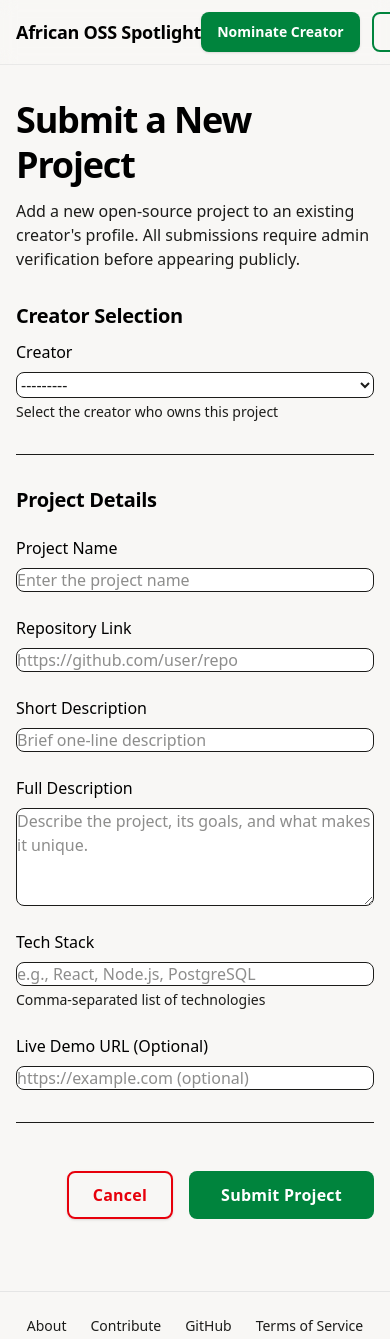
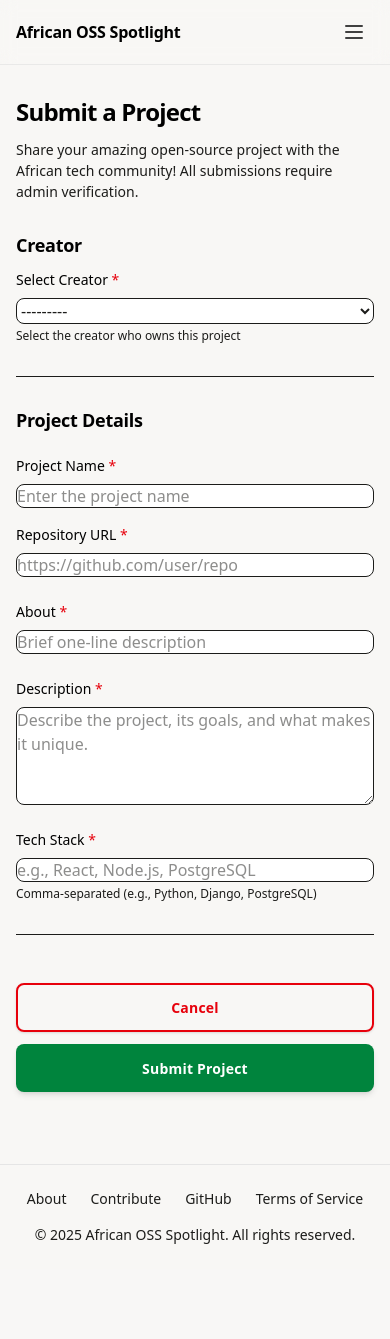
Before and after one commit to JohananOppongAmoateng/African-OSS-Spotlight, a Django app: page /projects/submit/ in a window 390 px wide. Shown: the top 1339 px of the page. After the commit the page ends 1244 px from the top, so only its background shows below. Run offline with Django 5.2, Linux system fonts and the light colour scheme; data that the repository does not hold is empty; style sheets or scripts are compiled from the project's sources; some libraries are stand-ins or nearby versions; some web fonts are replaced.

Commit message:
make site responsive

```diff
--- a/pyproject.toml
+++ b/pyproject.toml
@@ -9,4 +9,5 @@
     "django-tailwind[cookiecutter,honcho,reload]>=4.4.1",
     "faker>=38.2.0",
     "pillow>=12.0.0",
+    "whitenoise>=6.11.0",
 ]
--- a/templates/navbar.html
+++ b/templates/navbar.html
@@ -1,10 +1,10 @@
 <header
     class="sticky top-0 z-20 flex items-center justify-between whitespace-nowrap border-b border-neutral-200/80 dark:border-neutral-800/80 px-4 sm:px-6 lg:px-10 py-3 bg-background-light/90 dark:bg-background-dark/90 backdrop-blur-sm">
-    <div class="flex items-center gap-8">
+    <div class="flex items-center gap-4 sm:gap-8">
         <div class="flex items-center gap-3 text-primary-black dark:text-white">
-            <h2 class="text-lg font-bold tracking-[-0.015em]">African OSS Spotlight</h2>
+            <h2 class="text-base sm:text-lg font-bold tracking-[-0.015em]">African OSS Spotlight</h2>
         </div>
-        <nav class="hidden md:flex items-center gap-8">
+        <nav class="hidden md:flex items-center gap-6 lg:gap-8">
             <a class="text-sm font-medium text-neutral-700 dark:text-neutral-300 hover:text-panafrican-green dark:hover:text-panafrican-yellow transition-colors"
                 href="{% url 'home' %}">Home</a>
             <a class="text-sm font-medium text-neutral-700 dark:text-neutral-300 hover:text-panafrican-green dark:hover:text-panafrican-yellow transition-colors"
@@ -13,14 +13,78 @@
                 href="{% url 'explore-projects' %}">Projects</a>
         </nav>
     </div>
-    <div class="flex gap-3">
+
+    <!-- Desktop Buttons -->
+    <div class="hidden md:flex gap-2 lg:gap-3">
         <a href="{% url 'submit-creator' %}"
-            class="flex items-center justify-center rounded-lg px-4 py-2 text-sm font-bold bg-panafrican-green hover:bg-panafrican-green/90 text-white dark:bg-panafrican-yellow dark:text-panafrican-black dark:hover:bg-panafrican-yellow/90 transition-all shadow-sm hover:shadow-md">
-            <span>Nominate Creator</span>
+            class="flex items-center justify-center rounded-lg px-3 lg:px-4 py-2 lg:py-2.5 text-xs lg:text-sm font-bold bg-panafrican-green hover:bg-panafrican-green/90 text-white dark:bg-panafrican-yellow dark:text-panafrican-black dark:hover:bg-panafrican-yellow/90 transition-all shadow-sm hover:shadow-md">
+            <span class="hidden lg:inline">Nominate Creator</span>
+            <span class="lg:hidden">Nominate</span>
         </a>
         <a href="{% url 'submit-project' %}"
-            class="flex items-center justify-center rounded-lg px-4 py-2 text-sm font-bold border-2 border-panafrican-green text-panafrican-green hover:bg-panafrican-green/10 dark:border-panafrican-yellow dark:text-panafrican-yellow dark:hover:bg-panafrican-yellow/10 transition-all">
-            <span>Submit Project</span>
+            class="flex items-center justify-center rounded-lg px-3 lg:px-4 py-2 lg:py-2.5 text-xs lg:text-sm font-bold border-2 border-panafrican-green text-panafrican-green hover:bg-panafrican-green hover:text-white dark:border-panafrican-yellow dark:text-panafrican-yellow dark:hover:bg-panafrican-yellow dark:hover:text-panafrican-black transition-all shadow-sm">
+            <span class="hidden lg:inline">Submit Project</span>
+            <span class="lg:hidden">Submit</span>
         </a>
     </div>
+
+    <!-- Mobile Menu Button -->
+    <button id="mobile-menu-button"
+        class="md:hidden p-2 text-neutral-700 dark:text-neutral-300 hover:text-panafrican-green dark:hover:text-panafrican-yellow transition-colors"
+        aria-label="Toggle menu">
+        <svg id="menu-icon" class="w-6 h-6" fill="none" stroke="currentColor" viewBox="0 0 24 24">
+            <path stroke-linecap="round" stroke-linejoin="round" stroke-width="2" d="M4 6h16M4 12h16M4 18h16"></path>
+        </svg>
+        <svg id="close-icon" class="w-6 h-6 hidden" fill="none" stroke="currentColor" viewBox="0 0 24 24">
+            <path stroke-linecap="round" stroke-linejoin="round" stroke-width="2" d="M6 18L18 6M6 6l12 12"></path>
+        </svg>
+    </button>
 </header>
+
+<!-- Mobile Menu -->
+<div id="mobile-menu"
+    class="hidden md:hidden fixed inset-0 top-[57px] z-10 bg-background-light/95 dark:bg-background-dark/95 backdrop-blur-sm">
+    <nav class="flex flex-col p-4 space-y-1">
+        <a class="px-4 py-3 text-base font-medium text-neutral-700 dark:text-neutral-300 hover:bg-panafrican-green/10 dark:hover:bg-panafrican-yellow/10 hover:text-panafrican-green dark:hover:text-panafrican-yellow rounded-lg transition-colors"
+            href="{% url 'home' %}">Home</a>
+        <a class="px-4 py-3 text-base font-medium text-neutral-700 dark:text-neutral-300 hover:bg-panafrican-green/10 dark:hover:bg-panafrican-yellow/10 hover:text-panafrican-green dark:hover:text-panafrican-yellow rounded-lg transition-colors"
+            href="{% url 'explore-creators' %}">Creators</a>
+        <a class="px-4 py-3 text-base font-medium text-neutral-700 dark:text-neutral-300 hover:bg-panafrican-green/10 dark:hover:bg-panafrican-yellow/10 hover:text-panafrican-green dark:hover:text-panafrican-yellow rounded-lg transition-colors"
+            href="{% url 'explore-projects' %}">Projects</a>
+
+        <div class="pt-4 space-y-2">
+            <a href="{% url 'submit-creator' %}"
+                class="flex items-center justify-center rounded-lg px-4 py-3 text-sm font-bold bg-panafrican-green hover:bg-panafrican-green/90 text-white dark:bg-panafrican-yellow dark:text-panafrican-black dark:hover:bg-panafrican-yellow/90 transition-all shadow-md">
+                Nominate Creator
+            </a>
+            <a href="{% url 'submit-project' %}"
+                class="flex items-center justify-center rounded-lg px-4 py-3 text-sm font-bold border-2 border-panafrican-green text-panafrican-green hover:bg-panafrican-green hover:text-white dark:border-panafrican-yellow dark:text-panafrican-yellow dark:hover:bg-panafrican-yellow dark:hover:text-panafrican-black transition-all shadow-sm">
+                Submit Project
+            </a>
+        </div>
+    </nav>
+</div>
+
+<script>
+    // Mobile menu toggle
+    const menuButton = document.getElementById('mobile-menu-button');
+    const mobileMenu = document.getElementById('mobile-menu');
+    const menuIcon = document.getElementById('menu-icon');
+    const closeIcon = document.getElementById('close-icon');
+
+    menuButton.addEventListener('click', () => {
+        mobileMenu.classList.toggle('hidden');
+        menuIcon.classList.toggle('hidden');
+        closeIcon.classList.toggle('hidden');
+    });
+
+    // Close menu when clicking on a link
+    const mobileLinks = mobileMenu.querySelectorAll('a');
+    mobileLinks.forEach(link => {
+        link.addEventListener('click', () => {
+            mobileMenu.classList.add('hidden');
+            menuIcon.classList.remove('hidden');
+            closeIcon.classList.add('hidden');
+        });
+    });
+</script>
--- a/templates/projects/submit-project.html
+++ b/templates/projects/submit-project.html
@@ -1,14 +1,14 @@
 {% extends "base.html" %}
 {% block content %}
-<main class="flex flex-col gap-8 px-4 py-8 md:py-12">
+<main class="flex flex-col gap-8 px-4 py-8 md:py-12 max-w-5xl mx-auto">
     <div class="flex flex-wrap justify-between gap-4">
         <div class="flex flex-col gap-3">
             <p
-                class="text-panafrican-black dark:text-background-light text-4xl font-black leading-tight tracking-[-0.033em]">
-                Submit a New Project</p>
-            <p class="text-text-subtle dark:text-text-subtle text-base font-normal leading-normal max-w-2xl">
-                Add a new open-source project to an existing creator's profile. All submissions require admin
-                verification before appearing publicly.
+                class="text-panafrican-black dark:text-background-light text-2xl sm:text-3xl md:text-4xl font-black leading-tight tracking-[-0.033em]">
+                Submit a Project</p>
+            <p class="text-text-subtle dark:text-text-subtle text-sm sm:text-base font-normal leading-normal max-w-2xl">
+                Share your amazing open-source project with the African tech community! All submissions require admin
+                verification.
             </p>
         </div>
     </div>
@@ -33,16 +33,18 @@
 
         <div class="flex flex-col gap-3">
             <h2
-                class="text-panafrican-black dark:text-background-light text-xl font-bold leading-tight tracking-[-0.015em]">
-                Creator Selection</h2>
+                class="text-panafrican-black dark:text-background-light text-lg sm:text-xl font-bold leading-tight tracking-[-0.015em]">
+                Creator</h2>
             <label class="flex flex-col min-w-40 w-full">
-                <p class="text-panafrican-black dark:text-background-light text-base font-medium leading-normal pb-2">
-                    {{ form.creator.label }}</p>
+                <p
+                    class="text-panafrican-black dark:text-background-light text-sm sm:text-base font-medium leading-normal pb-2">
+                    Select Creator <span class="text-red-600">*</span></p>
                 {{ form.creator }}
                 {% if form.creator.errors %}
-                <p class="text-red-600 text-sm mt-1">{{ form.creator.errors.0 }}</p>
+                <p class="text-red-600 text-xs sm:text-sm mt-1">{{ form.creator.errors.0 }}</p>
+                {% else %}
+                <p class="text-text-subtle text-xs sm:text-sm mt-1">Select the creator who owns this project</p>
                 {% endif %}
-                <p class="text-text-subtle text-sm mt-1">Select the creator who owns this project</p>
             </label>
         </div>
 
@@ -50,78 +52,73 @@
 
         <div class="flex flex-col gap-6">
             <h2
-                class="text-panafrican-black dark:text-background-light text-xl font-bold leading-tight tracking-[-0.015em]">
+                class="text-panafrican-black dark:text-background-light text-lg sm:text-xl font-bold leading-tight tracking-[-0.015em]">
                 Project Details</h2>
 
-            <div class="grid grid-cols-1 md:grid-cols-2 gap-6">
+            <div class="grid grid-cols-1 md:grid-cols-2 gap-4 sm:gap-6">
                 <label class="flex flex-col min-w-40 flex-1">
                     <p
-                        class="text-panafrican-black dark:text-background-light text-base font-medium leading-normal pb-2">
-                        {{ form.name.label }}</p>
+                        class="text-panafrican-black dark:text-background-light text-sm sm:text-base font-medium leading-normal pb-2">
+                        Project Name <span class="text-red-600">*</span></p>
                     {{ form.name }}
                     {% if form.name.errors %}
-                    <p class="text-red-600 text-sm mt-1">{{ form.name.errors.0 }}</p>
+                    <p class="text-red-600 text-xs sm:text-sm mt-1">{{ form.name.errors.0 }}</p>
                     {% endif %}
                 </label>
 
                 <label class="flex flex-col min-w-40 flex-1">
                     <p
-                        class="text-panafrican-black dark:text-background-light text-base font-medium leading-normal pb-2">
-                        {{ form.repository_url.label }}</p>
+                        class="text-panafrican-black dark:text-background-light text-sm sm:text-base font-medium leading-normal pb-2">
+                        Repository URL <span class="text-red-600">*</span></p>
                     {{ form.repository_url }}
                     {% if form.repository_url.errors %}
-                    <p class="text-red-600 text-sm mt-1">{{ form.repository_url.errors.0 }}</p>
+                    <p class="text-red-600 text-xs sm:text-sm mt-1">{{ form.repository_url.errors.0 }}</p>
                     {% endif %}
                 </label>
             </div>
 
             <label class="flex flex-col min-w-40 w-full">
-                <p class="text-panafrican-black dark:text-background-light text-base font-medium leading-normal pb-2">
-                    {{ form.about.label }}</p>
+                <p
+                    class="text-panafrican-black dark:text-background-light text-sm sm:text-base font-medium leading-normal pb-2">
+                    About <span class="text-red-600">*</span></p>
                 {{ form.about }}
                 {% if form.about.errors %}
-                <p class="text-red-600 text-sm mt-1">{{ form.about.errors.0 }}</p>
+                <p class="text-red-600 text-xs sm:text-sm mt-1">{{ form.about.errors.0 }}</p>
                 {% endif %}
             </label>
 
             <label class="flex flex-col min-w-40 w-full">
-                <p class="text-panafrican-black dark:text-background-light text-base font-medium leading-normal pb-2">
-                    {{ form.description.label }}</p>
+                <p
+                    class="text-panafrican-black dark:text-background-light text-sm sm:text-base font-medium leading-normal pb-2">
+                    Description <span class="text-red-600">*</span></p>
                 {{ form.description }}
                 {% if form.description.errors %}
-                <p class="text-red-600 text-sm mt-1">{{ form.description.errors.0 }}</p>
+                <p class="text-red-600 text-xs sm:text-sm mt-1">{{ form.description.errors.0 }}</p>
                 {% endif %}
             </label>
 
             <label class="flex flex-col min-w-40 w-full">
-                <p class="text-panafrican-black dark:text-background-light text-base font-medium leading-normal pb-2">
-                    {{ form.tech_stack.label }}</p>
+                <p
+                    class="text-panafrican-black dark:text-background-light text-sm sm:text-base font-medium leading-normal pb-2">
+                    Tech Stack <span class="text-red-600">*</span></p>
                 {{ form.tech_stack }}
                 {% if form.tech_stack.errors %}
-                <p class="text-red-600 text-sm mt-1">{{ form.tech_stack.errors.0 }}</p>
+                <p class="text-red-600 text-xs sm:text-sm mt-1">{{ form.tech_stack.errors.0 }}</p>
                 {% endif %}
-                <p class="text-text-subtle text-sm mt-1">Comma-separated list of technologies</p>
-            </label>
-
-            <label class="flex flex-col min-w-40 w-full">
-                <p class="text-panafrican-black dark:text-background-light text-base font-medium leading-normal pb-2">
-                    {{ form.live_demo_url.label }}</p>
-                {{ form.live_demo_url }}
-                {% if form.live_demo_url.errors %}
-                <p class="text-red-600 text-sm mt-1">{{ form.live_demo_url.errors.0 }}</p>
-                {% endif %}
+                <p class="text-text-subtle text-xs sm:text-sm mt-1">Comma-separated (e.g., Python, Django, PostgreSQL)
+                </p>
             </label>
         </div>
 
         <hr class="border-border-color/50 dark:border-panafrican-yellow/20" />
 
-        <div class="flex items-center justify-end gap-4 pt-4">
+        <div class="flex flex-col sm:flex-row items-stretch sm:items-center justify-end gap-3 sm:gap-4 pt-4">
             <a href="{% url 'explore-projects' %}"
-                class="flex min-w-[84px] max-w-[480px] cursor-pointer items-center justify-center overflow-hidden rounded-lg h-12 px-6 bg-transparent text-red-600 dark:text-red-400 text-base font-bold leading-normal tracking-[0.015em] hover:bg-red-50 dark:hover:bg-red-900/20 border-2 border-red-600 dark:border-red-400 shadow-sm hover:shadow-md transition-all">
+                class="flex min-h-[48px] sm:min-w-[84px] sm:max-w-[480px] cursor-pointer items-center justify-center overflow-hidden rounded-lg px-6 py-3 sm:py-0 sm:h-12 bg-transparent text-red-600 dark:text-red-400 text-sm sm:text-base font-bold leading-normal tracking-[0.015em] hover:bg-red-50 dark:hover:bg-red-900/20 border-2 border-red-600 dark:border-red-400 shadow-sm hover:shadow-md transition-all">
                 <span class="truncate">Cancel</span>
             </a>
             <button type="submit"
-                class="flex min-w-[84px] max-w-[480px] cursor-pointer items-center justify-center overflow-hidden rounded-lg h-12 px-8 bg-panafrican-green text-white text-base font-bold leading-normal tracking-[0.015em] hover:opacity-90 dark:bg-panafrican-yellow dark:text-panafrican-black">
+                class="flex min-h-[48px] sm:min-w-[84px] sm:max-w-[480px] cursor-pointer items-center justify-center overflow-hidden rounded-lg px-8 py-3 sm:py-0 sm:h-12 bg-panafrican-green text-white text-sm sm:text-base font-bold leading-normal tracking-[0.015em] hover:opacity-90 dark:bg-panafrican-yellow dark:text-panafrican-black shadow-md hover:shadow-lg transition-all">
                 <span class="truncate">Submit Project</span>
             </button>
         </div>
```
Also changed, not shown: templates/creators/submit-creator.html (+95 -82 lines), templates/home/home.html (+17 -14 lines), templates/submission-success.html (+4 -4 lines), 1 other file.
